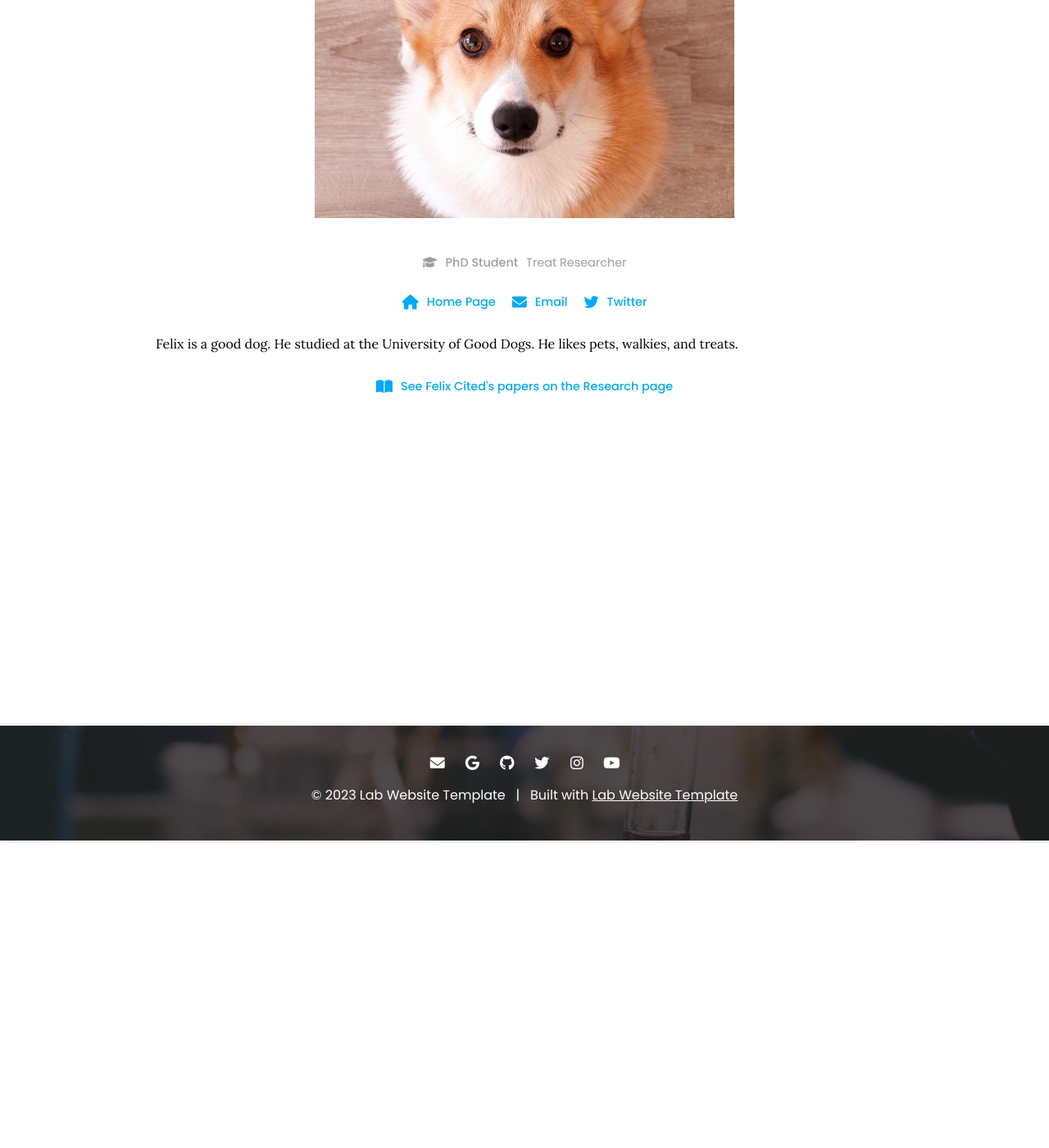
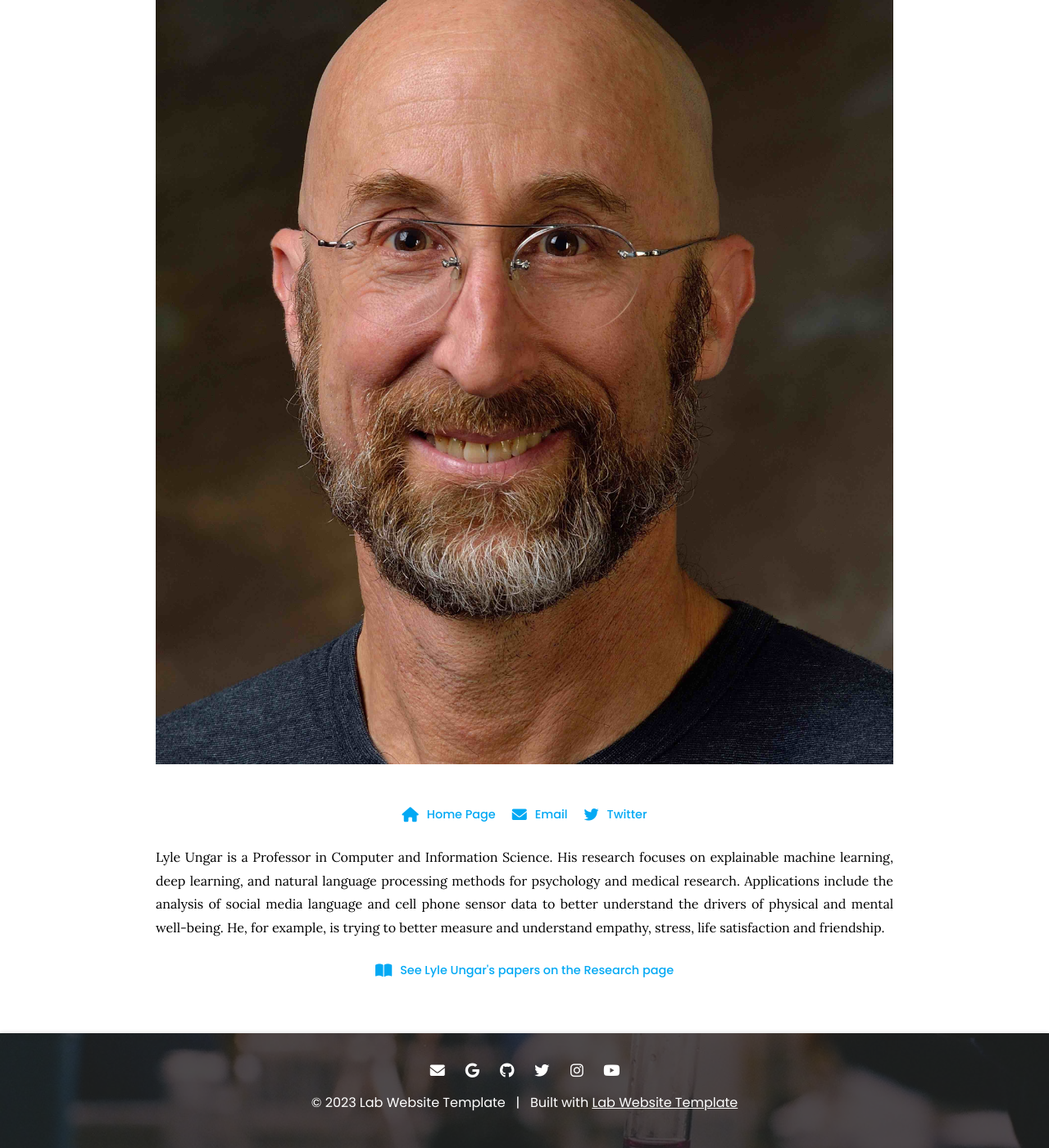
Before and after one commit to chandrasg/csl-lab, a Jekyll site: the page built from _members/felix-cited.md, in a window 1280 px wide and 1400 px high, scrolled down 375 px. Shown: the whole window at 82% size. Built offline with Jekyll 4.4.1, drawn with Linux system fonts in a browser that asks for light colours; some of the changed text lies outside the part shown.

Commit message:
Update felix-cited.md

```diff
--- a/_members/felix-cited.md
+++ b/_members/felix-cited.md
@@ -1,18 +1,11 @@
 ---
-name: Felix Cited
-image: images/member.jpg
-description: Treat Researcher
-role: phd
-group: alum
-aliases:
-  - F. Cited
-  - F Cited
+name: Lyle Ungar
+image: images/LyleUngar.jpg
+role: Investigator
 links:
-  home-page: felixcited.com
-  email: felix@cited.com
-  twitter: felixcited
+  home-page: https://www.cis.upenn.edu/~ungar/
+  email: ungar@cis.upenn.edu
+  twitter: LyleUngar
 ---
 
-Felix is a good dog.
-He studied at the University of Good Dogs.
-He likes pets, walkies, and treats.
+Lyle Ungar is a Professor in Computer and Information Science. His research focuses on explainable machine learning, deep learning, and natural language processing methods for psychology and medical research. Applications include the analysis of social media language and cell phone sensor data to better understand the drivers of physical and mental well-being. He, for example, is trying to better measure and understand empathy, stress, life satisfaction and friendship.
```
